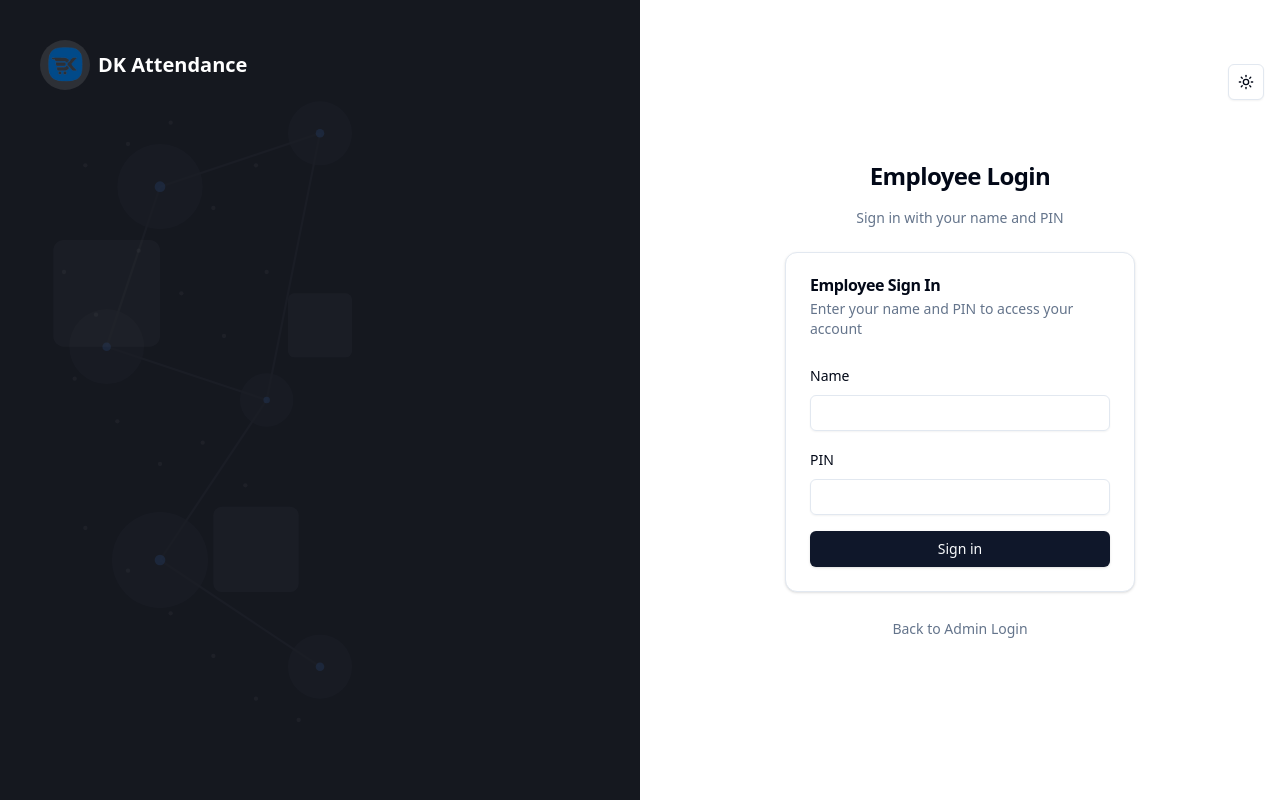
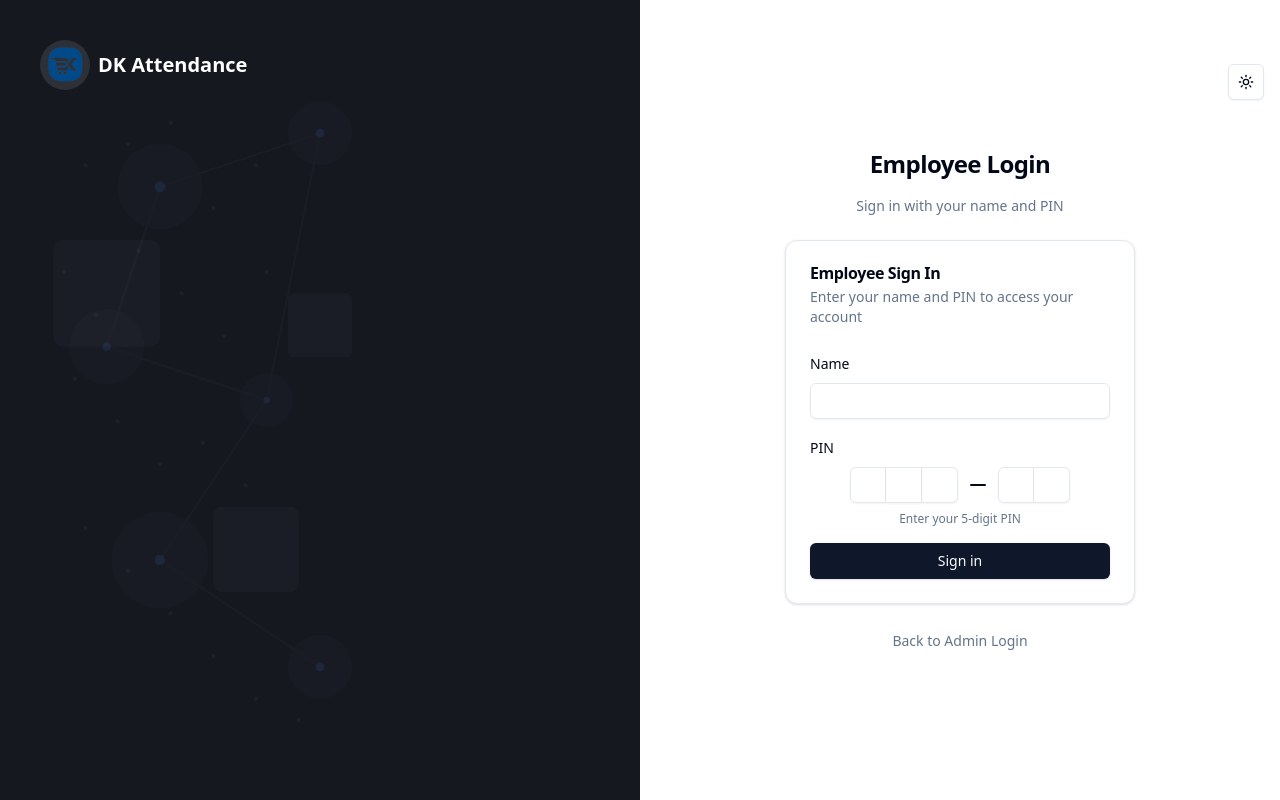
Before and after one commit to chandra447/dk-attendance, a Next.js app: page /auth/employee-login in a window 1280 px wide. Built offline with nearby package versions, Linux system fonts and the light colour scheme; what @stackframe/stack would draw is missing.

Commit message:
Enhance employee login with OTP input component
- Add input-otp package for improved PIN input experience
- Replace traditional password input with OTP-style input
- Update employee login page to use InputOTP component
- Add visual guidance for 5-digit PIN entry

```diff
--- a/package.json
+++ b/package.json
@@ -31,6 +31,7 @@
     "clsx": "^2.1.1",
     "date-fns": "^4.1.0",
     "drizzle-orm": "^0.29.5",
+    "input-otp": "^1.4.2",
     "jose": "^6.0.8",
     "jsonwebtoken": "^9.0.2",
     "lucide-react": "^0.475.0",
--- a/src/app/auth/employee-login/page.tsx
+++ b/src/app/auth/employee-login/page.tsx
@@ -14,6 +14,12 @@
 import { useRouter } from "next/navigation";
 import Image from "next/image";
 import Link from "next/link";
+import {
+    InputOTP,
+    InputOTPGroup,
+    InputOTPSlot,
+    InputOTPSeparator
+} from "@/components/ui/input-otp";
 
 export default function EmployeeLoginPage() {
     const [name, setName] = useState('');
@@ -112,14 +118,27 @@
                                     </div>
                                     <div className="space-y-2">
                                         <Label htmlFor="pin">PIN</Label>
-                                        <Input
-                                            id="pin"
-                                            type="password"
-                                            value={pin}
-                                            onChange={(e) => setPin(e.target.value)}
-                                            required
-                                            maxLength={5}
-                                        />
+                                        <div className="flex justify-center">
+                                            <InputOTP
+                                                maxLength={5}
+                                                value={pin}
+                                                onChange={setPin}
+                                            >
+                                                <InputOTPGroup>
+                                                    <InputOTPSlot index={0} />
+                                                    <InputOTPSlot index={1} />
+                                                    <InputOTPSlot index={2} />
+                                                </InputOTPGroup>
+                                                <InputOTPSeparator />
+                                                <InputOTPGroup>
+                                                    <InputOTPSlot index={3} />
+                                                    <InputOTPSlot index={4} />
+                                                </InputOTPGroup>
+                                            </InputOTP>
+                                        </div>
+                                        <p className="text-xs text-muted-foreground mt-1 text-center">
+                                            Enter your 5-digit PIN
+                                        </p>
                                     </div>
                                     {error && (
                                         <div className="text-sm text-red-500">
--- /dev/null
+++ b/src/components/ui/input-otp.tsx
@@ -0,0 +1,71 @@
+"use client"
+
+import * as React from "react"
+import { OTPInput, OTPInputContext } from "input-otp"
+import { Minus } from "lucide-react"
+
+import { cn } from "@/lib/utils"
+
+const InputOTP = React.forwardRef<
+  React.ElementRef<typeof OTPInput>,
+  React.ComponentPropsWithoutRef<typeof OTPInput>
+>(({ className, containerClassName, ...props }, ref) => (
+  <OTPInput
+    ref={ref}
+    containerClassName={cn(
+      "flex items-center gap-2 has-[:disabled]:opacity-50",
+      containerClassName
+    )}
+    className={cn("disabled:cursor-not-allowed", className)}
+    {...props}
+  />
+))
+InputOTP.displayName = "InputOTP"
+
+const InputOTPGroup = React.forwardRef<
+  React.ElementRef<"div">,
+  React.ComponentPropsWithoutRef<"div">
+>(({ className, ...props }, ref) => (
+  <div ref={ref} className={cn("flex items-center", className)} {...props} />
+))
+InputOTPGroup.displayName = "InputOTPGroup"
+
+const InputOTPSlot = React.forwardRef<
+  React.ElementRef<"div">,
+  React.ComponentPropsWithoutRef<"div"> & { index: number }
+>(({ index, className, ...props }, ref) => {
+  const inputOTPContext = React.useContext(OTPInputContext)
+  const { char, hasFakeCaret, isActive } = inputOTPContext.slots[index]
+
+  return (
+    <div
+      ref={ref}
+      className={cn(
+        "relative flex h-9 w-9 items-center justify-center border-y border-r border-input text-sm shadow-sm transition-all first:rounded-l-md first:border-l last:rounded-r-md",
+        isActive && "z-10 ring-1 ring-ring",
+        className
+      )}
+      {...props}
+    >
+      {char}
+      {hasFakeCaret && (
+        <div className="pointer-events-none absolute inset-0 flex items-center justify-center">
+          <div className="h-4 w-px animate-caret-blink bg-foreground duration-1000" />
+        </div>
+      )}
+    </div>
+  )
+})
+InputOTPSlot.displayName = "InputOTPSlot"
+
+const InputOTPSeparator = React.forwardRef<
+  React.ElementRef<"div">,
+  React.ComponentPropsWithoutRef<"div">
+>(({ ...props }, ref) => (
+  <div ref={ref} role="separator" {...props}>
+    <Minus />
+  </div>
+))
+InputOTPSeparator.displayName = "InputOTPSeparator"
+
+export { InputOTP, InputOTPGroup, InputOTPSlot, InputOTPSeparator }
```
Also changed, not shown: 1 other file (tests, documents, lock files or other folders).
